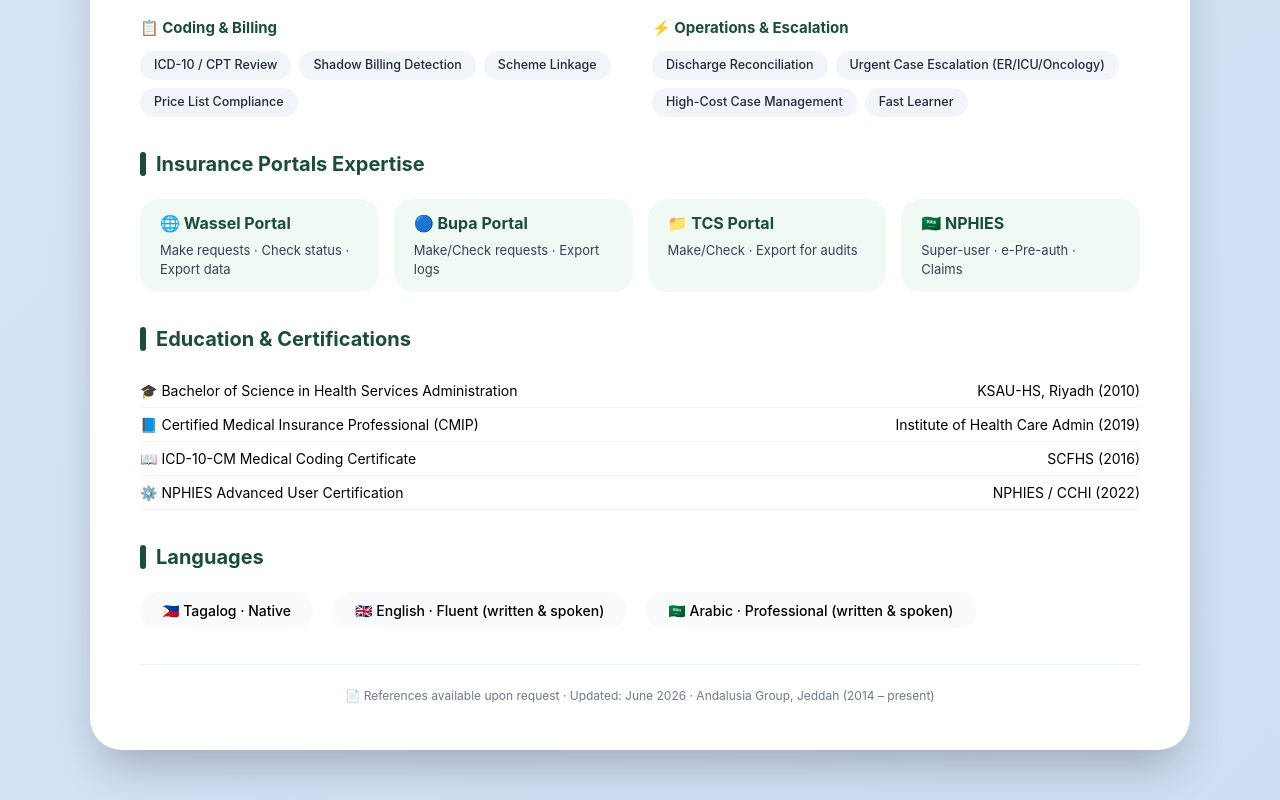
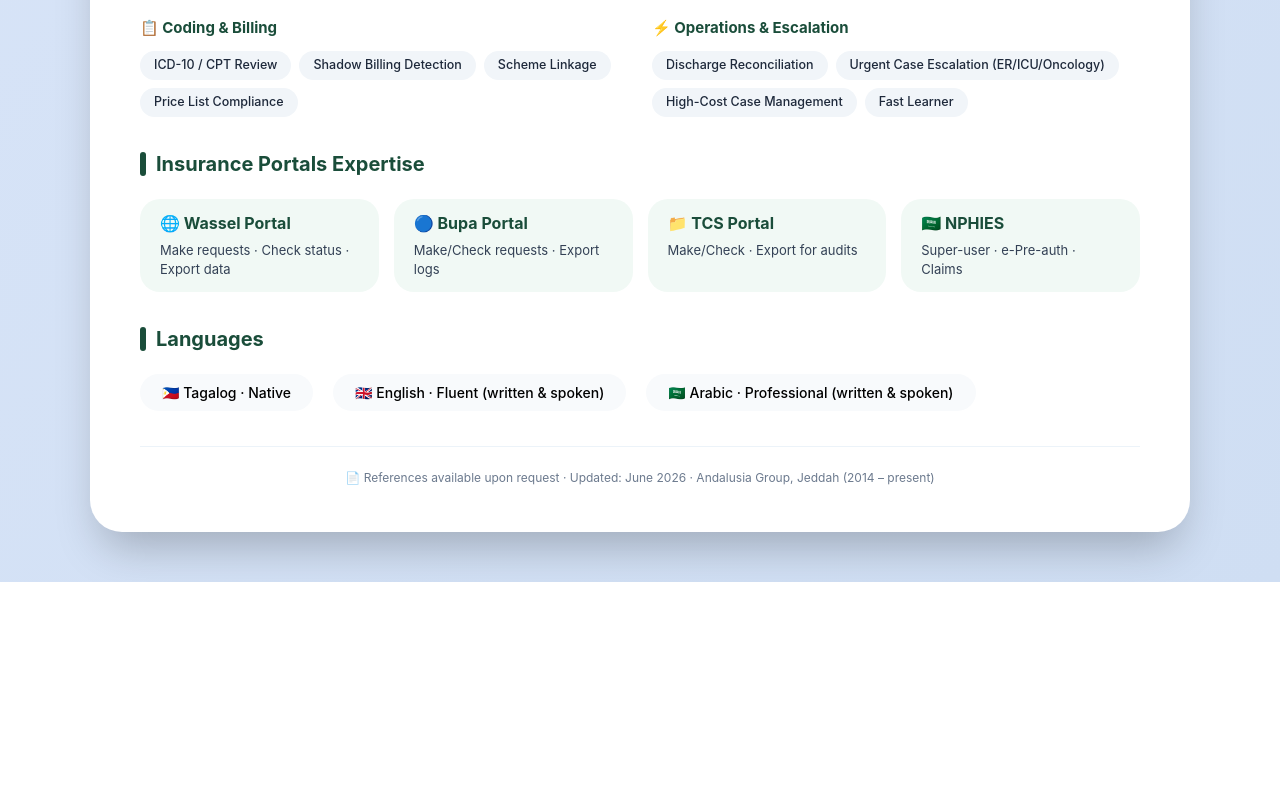
Before and after one commit to mzaki2/cv, a plain HTML site: page index.html in a window 1280 px wide. Shown: the part 2512-3312 px from the top of the page. After the commit the page ends 3094 px from the top, so only its background shows below. Drawn offline with Linux system fonts and the light colour scheme.

Commit message:
Remove education section and related stylesv3

```diff
--- a/index.html
+++ b/index.html
@@ -241,14 +241,6 @@
             padding-top: 22px;
         }
 
-        .edu-item {
-            display: flex;
-            justify-content: space-between;
-            padding: 6px 0;
-            border-bottom: 1px solid #f1f5f9;
-            font-size: 14px;
-        }
-
         @media print {
             body {
                 background: white;
@@ -298,7 +290,7 @@
             </div>
         </div>
 
-        <!-- SUMMARY - tailored to job post -->
+        <!-- SUMMARY -->
         <div class="summary">
             <p style="font-size: 14.5px; font-weight: 500; color: #1e2f3c;">✔ <strong>10+ years of hospital-based preauthorization experience</strong> at Andalusia Group – Jeddah. Expert in <strong>CHI Preauthorization Policy, NPHIES standards, and payer coverage protocols</strong>. Proven track record in <strong>rejection management, root cause analysis, and physician guidance</strong> to prevent denials. Strong <strong>clinical judgment</strong> with ability to validate medical necessity and review clinical documentation (MDS, progress notes, diagnostics). Skilled in <strong>HIS/NPHIES queue monitoring, daily discharge reconciliation, and rejection dashboard reporting</strong>. Fast learner with <strong>excellent communication</strong> bridging insurance and medical teams.</p>
         </div>
@@ -437,7 +429,7 @@
             </div>
         </div>
 
-        <!-- CORE COMPETENCIES - tailored to job post -->
+        <!-- CORE COMPETENCIES -->
         <div class="section">
             <div class="section-title"><span></span> Core Competencies</div>
             <div class="skills-modern">
@@ -542,15 +534,6 @@
             </div>
         </div>
 
-        <!-- EDUCATION -->
-        <div class="section">
-            <div class="section-title"><span></span> Education & Certifications</div>
-            <div class="edu-item"><span>🎓 Bachelor of Science in Health Services Administration</span><span>KSAU-HS, Riyadh (2010)</span></div>
-            <div class="edu-item"><span>📘 Certified Medical Insurance Professional (CMIP)</span><span>Institute of Health Care Admin (2019)</span></div>
-            <div class="edu-item"><span>📖 ICD-10-CM Medical Coding Certificate</span><span>SCFHS (2016)</span></div>
-            <div class="edu-item"><span>⚙️ NPHIES Advanced User Certification</span><span>NPHIES / CCHI (2022)</span></div>
-        </div>
-
         <!-- LANGUAGES -->
         <div class="section">
             <div class="section-title"><span></span> Languages</div>
```
